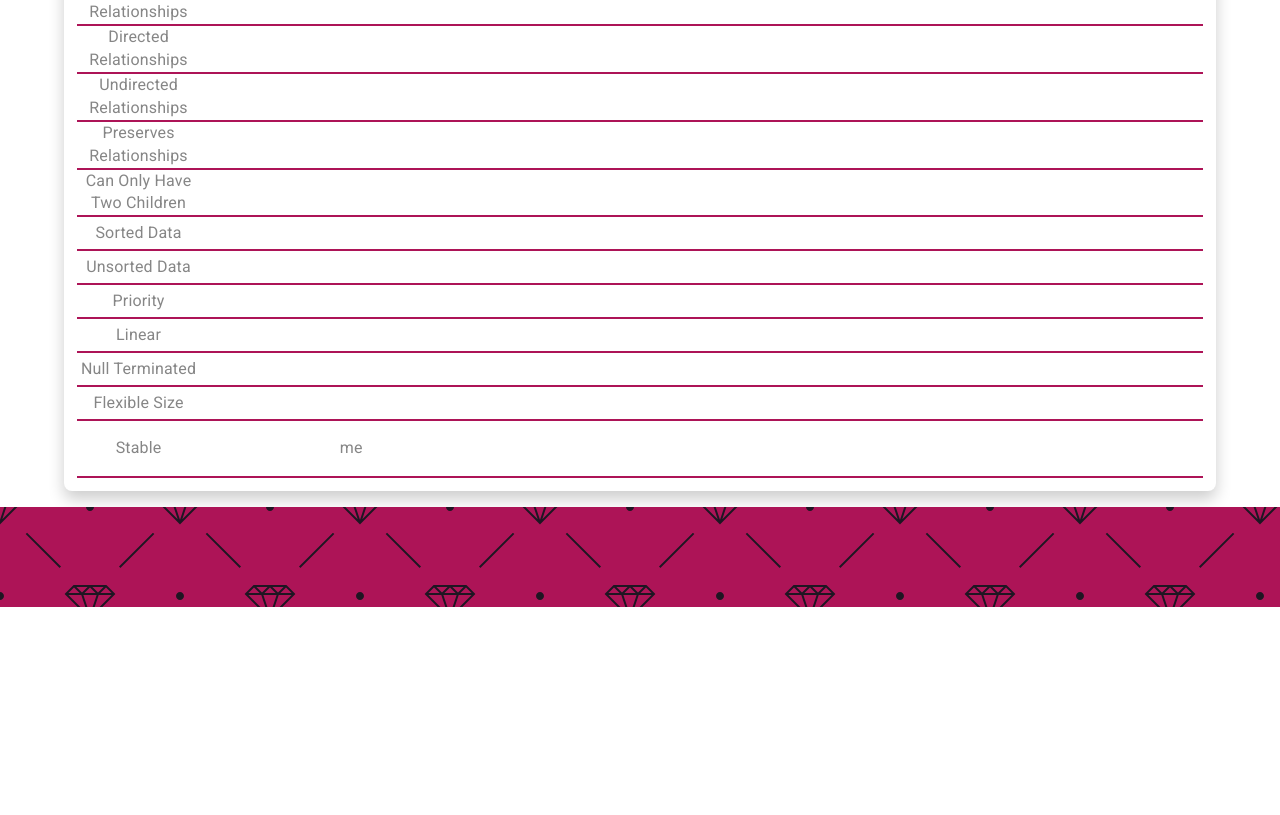
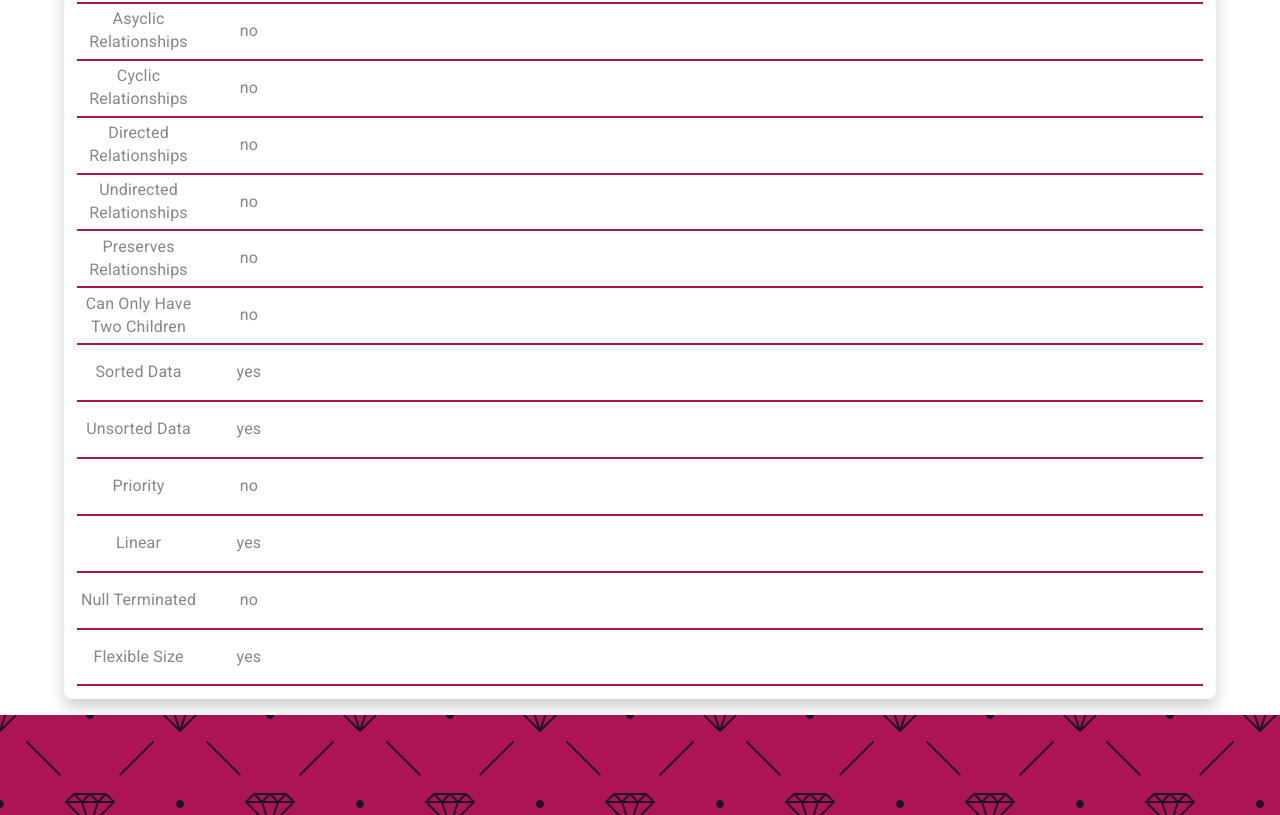
Before and after one commit to unachoza/Personal-Project-Manager, a Next.js app: page /matrix in a window 1280 px wide. Shown: the part 956-1771 px from the top of the page. Before the commit the page ends 1563 px from the top, so only its background shows below. Built offline with nearby package versions, Linux system fonts and the light colour scheme.

Commit message:
added array values

```diff
--- a/src/pages/matrix.js
+++ b/src/pages/matrix.js
@@ -41,29 +41,28 @@
   const classes = useStyles();
   const theme = useTheme();
   const [rows, setRows] = useState([
-    createData('Stable', '', '', '', '', '', '', ''),
-    createData('Hierarchical', '', '', '', '', '', '', ''),
-    createData('Allows Duplicates', '', '', '', '', '', '', ''),
+    createData('Stable', 'yes', '', '', '', '', '', ''),
+    createData('Hierarchical', 'no', '', '', '', '', '', ''),
+    createData('Allows Duplicates', 'yes', '', '', '', '', '', ''),
     createData('Has Value', '', '', 'yes', '', '', '', ''),
-    createData('Has Reference to Other Nodes', '', '', '', '', '', '', ''),
-    createData('Node Can Contain Information', '', '', '', '', '', '', ''),
-    createData('Node Can Only Point To Child (Not Root Or Parent', '', '', '', '', '', '', ''),
-    createData('One Enterance to Data Structure', '', '', '', '', '', '', ''),
+    createData('Has Reference to Other Nodes', 'no', '', '', '', '', '', ''),
+    createData('Node Can Contain Information', 'no', '', '', '', '', '', ''),
+    createData('Node Can Only Point To Child (Not Root Or Parent', 'no', '', '', '', '', '', ''),
+    createData('One Enterance to Data Structure', 'no', '', '', '', '', '', ''),
     createData('Weighted Relationships', 'no', '', '', '', '', '', ''),
-    createData('Unweighted Relationships', '', '', '', '', '', '', '', '', ''),
-    createData('Asyclic Relationships', '', '', '', '', '', '', ''),
-    createData('Cyclic Relationships', '', '', '', '', '', '', ''),
-    createData('Directed Relationships', '', '', '', '', '', '', ''),
-    createData('Undirected Relationships', '', '', '', '', '', '', ''),
-    createData('Preserves Relationships', '', '', '', '', '', '', ''),
-    createData('Can Only Have Two Children', '', '', '', '', '', '', ''),
-    createData('Sorted Data', '', '', '', '', '', '', ''),
-    createData('Unsorted Data', '', '', '', '', '', '', ''),
-    createData('Priority', '', '', '', '', '', '', ''),
-    createData('Linear', '', '', '', '', '', '', ''),
-    createData('Null Terminated', '', '', '', '', '', '', ''),
-    createData('Flexible Size', '', '', '', '', '', '', ''),
-    createData('Stable', '', 'me', '', '', '', '', '', '', ''),
+    createData('Unweighted Relationships', 'no', '', '', '', '', '', '', '', ''),
+    createData('Asyclic Relationships', 'no', '', '', '', '', '', ''),
+    createData('Cyclic Relationships', 'no', '', '', '', '', '', ''),
+    createData('Directed Relationships', 'no', '', '', '', '', '', ''),
+    createData('Undirected Relationships', 'no', '', '', '', '', '', ''),
+    createData('Preserves Relationships', 'no', '', '', '', '', '', ''),
+    createData('Can Only Have Two Children', 'no', '', '', '', '', '', ''),
+    createData('Sorted Data', 'yes', '', '', '', '', '', ''),
+    createData('Unsorted Data', 'yes', '', '', '', '', '', ''),
+    createData('Priority', 'no', '', '', '', '', '', ''),
+    createData('Linear', 'yes', '', '', '', '', '', ''),
+    createData('Null Terminated', 'no', '', '', '', '', '', ''),
+    createData('Flexible Size', 'yes', '', '', '', '', '', ''),
   ]);
 
   return (
```
